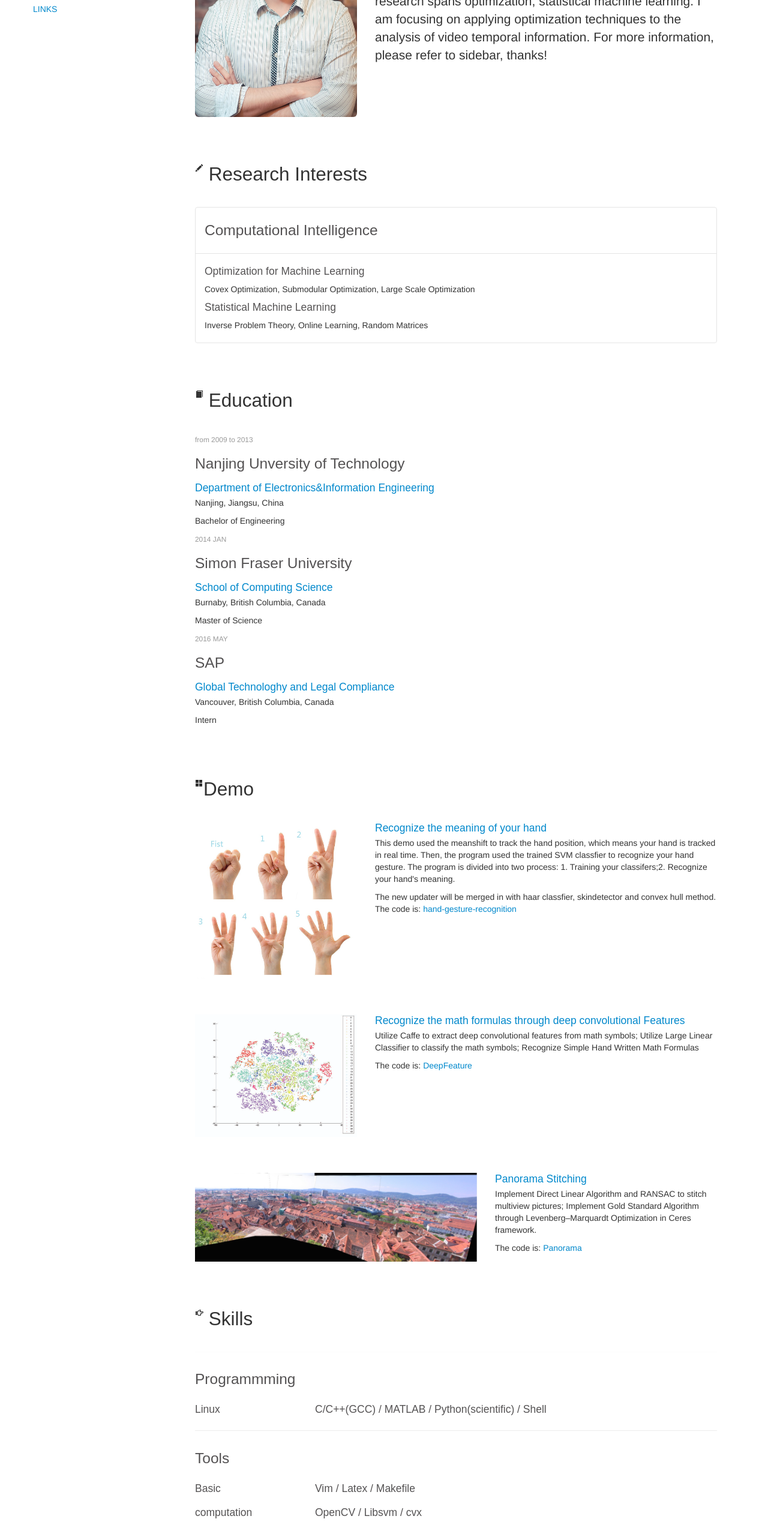
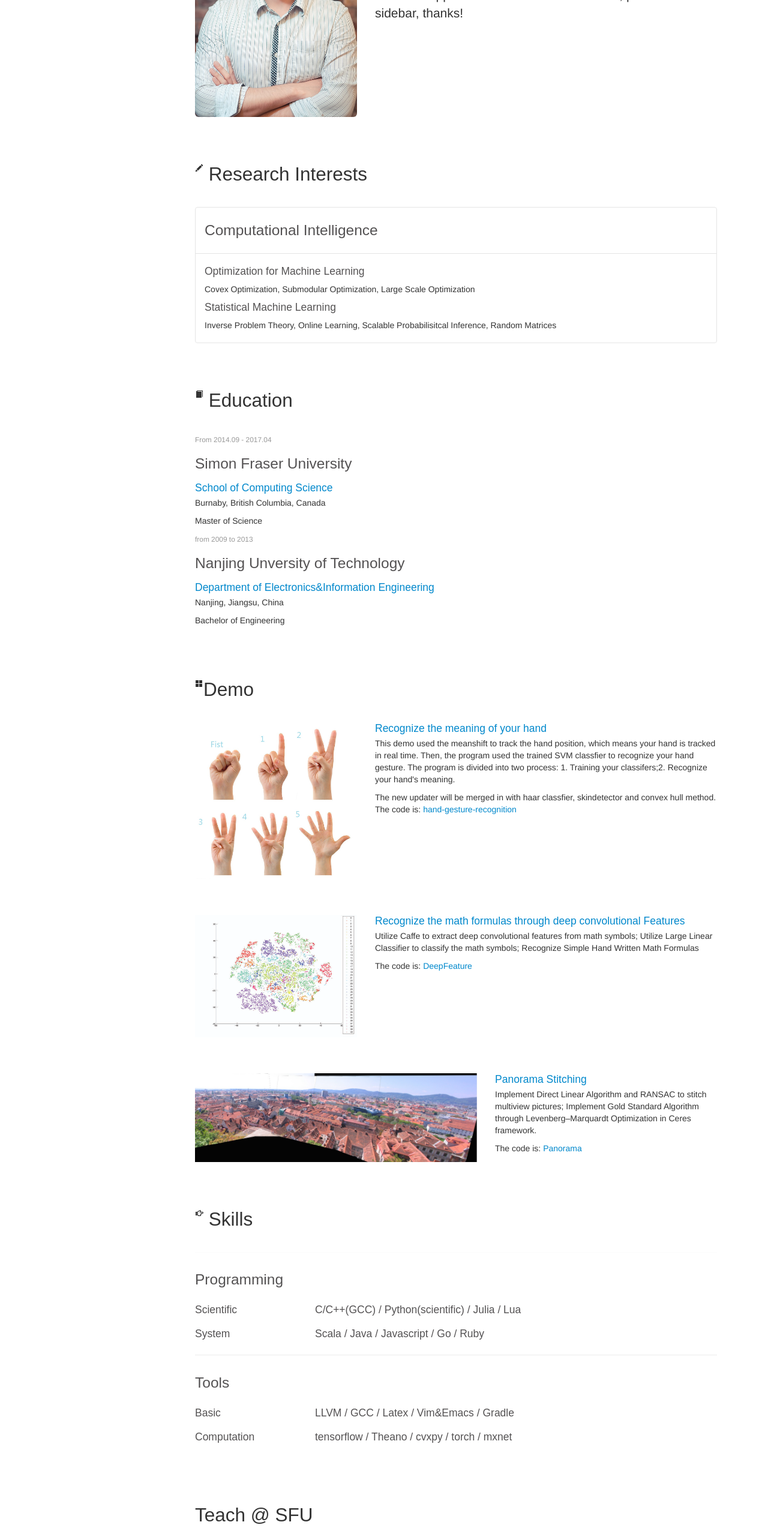
Before and after one commit to reking/reking.github.com, a plain HTML site: page index.html in a window 1280 px wide. Shown: the part 240-2797 px from the top of the page at 60% size. Drawn offline with nearby package versions, Linux system fonts and the light colour scheme; some packages are replaced by stand-ins of ours; a script that the page names is missing; a web font is replaced by a local one.

Commit message:
refresh 2017

```diff
--- a/index.html
+++ b/index.html
@@ -83,8 +83,7 @@
           <li><a href="#demo" class="scroller">Demo</a></li>
           <li><a href="#skills" class="scroller">Skills</a></li>
           <li><a href="#contact" class="scroller">Contact</a></li>
-          <li><a href="#links" class="scroller">Links</a></li>
-          <li><a href="#interests" class="scroller">Misc</a></li>
+          <li><a href="#teach" class="scroller">Teaching</a></li>
 				</ul>
 			</div><!--/.nav-collapse -->
 		</div>
@@ -100,12 +99,10 @@
               <li><a href="#about-me" class="scroller">About me</a></li>
               <li><a href="#research" class="scroller">Research</a></li>
               <li><a href="#education" class="scroller">Education</a></li>
-              <li><a href="#interests" class="scroller">Interests</a></li>
+              <li><a href="#teach" class="scroller">Teaching</a></li>
               <li><a href="#demo" class="scroller">Demo</a></li>
-
               <li><a href="#skills" class="scroller">Skills</a></li>
               <li><a href="#contact" class="scroller">Contact</a></li>
-              <li><a href="#links" class="scroller">Links</a></li>
             </ul>
           </div><!--/sidebar-nav -->
           <span class="clear"></span>
@@ -122,9 +119,9 @@
               </div>
               <div class="span6">
              	<h1><font face="ubuntu">RUI WANG</font><h1></br>
-              <h3>I am a Master Student at Simon Fraser University, Computing Science.</h3>
-              <p class="lead">I am doing research under supervision of <a href='http://www.sfu.ca/~jiel/' target="_blank">Prof. Jie Liang</a>. My research spans optimization, statistical machine learning. I am focusing on applying optimization techniques
-              to the analysis of video temporal information. For more information, please refer to sidebar, thanks!</p>
+              <h3>Master of Science</h3>
+              <p class="lead"> My research spans optimization, statistical machine learning. I am interested at applying ML techniques to large-scale
+              industrial applications. For more information, please refer to sidebar, thanks!</p>
               </div>
           </div>
         </div>
@@ -146,7 +143,7 @@
                     <h4>Optimization for Machine Learning</h4>
                     <p> Covex Optimization, Submodular Optimization, Large Scale Optimization </p>
                     <h4>Statistical Machine Learning</h4>
-                    <p>Inverse Problem Theory, Online Learning, Random Matrices</p>
+                    <p>Inverse Problem Theory, Online Learning, Scalable Probabilisitcal Inference, Random Matrices</p>
                    </div>
                   </div>
                 </div>
@@ -159,30 +156,21 @@
               <h2 class="section-title"><i class="icon-book"></i> Education<a href="#phone-navbar" class="top visible-phone"></a></h2>
               <div class="row">
               <div class="span6">
+
+                <p><small class="muted">From 2014.09 - 2017.04</small></p>
+                <h3>Simon Fraser University</h3>
+                <h4 class="media-heading primary-color">School of Computing Science</h4>
+                <p>Burnaby, British Columbia, Canada</p>
+                <p>Master of Science</p>
+              </div>
+
+              <div class="span6">
                 <p><small class="muted">from 2009 to 2013</small></p>
                 <h3>Nanjing Unversity of Technology</h3>
                 <h4 class="media-heading primary-color">Department of Electronics&Information Engineering</h4>
                 <p>Nanjing, Jiangsu, China</p>
                 <p>Bachelor of Engineering</p>
               </div>
-              <div class="span6">
-                <p><small class="muted">2014 JAN</small></p>
-                <h3>Simon Fraser University</h3>
-                <h4 class="media-heading primary-color">School of Computing Science</h4>
-                <p>Burnaby, British Columbia, Canada</p>
-                <p>Master of Science</p>
-
-              </div>
-
-              <div class="span6">
-                <p><small class="muted">2016 MAY</small></p>
-                <h3>SAP</h3>
-                <h4 class="media-heading primary-color"> Global Technologhy and Legal Compliance</h4>
-                <p>Vancouver, British Columbia, Canada</p>
-                <p>Intern</p>
-
-              </div>
-
          </div>
 
          </div>
@@ -224,9 +212,6 @@
 
             </div>
 
-
-
-
             <div class="row" style="height:60px"></div>
             <div class="row">
 
@@ -249,36 +234,80 @@
          <div class="section" id="skills">
               <h2 class="section-title"><i class="icon-hand-right"></i> Skills<a href="#phone-navbar" class="top visible-phone"></a></h2>
               <div class="row">
+              <div class="infoline span9">
 
-              <div class="infoline span9">
               <div class="row">
-              <div class="span9 muted" ><h3>Programmming</h3></div>
-              <div class="span2 muted"><h4>Linux</h4></div>
+              <div class="span9 muted" ><h3>Programming</h3></div>
+              <div class="span2 muted"><h4>Scientific</h4></div>
               <div class="span7">
-                <h4>C/C++(GCC) / MATLAB / Python(scientific) / Shell </h4>
+                  <h4>C/C++(GCC) /  Python(scientific) / Julia / Lua </h4>
+              </div>
+              </div>
+
+              <div class="row">
+              <div class="span2 muted"><h4>System</h4></div>
+              <div class="span7">
+                <h4>Scala / Java  / Javascript / Go / Ruby</h4>
+              </div>
+              </div>
+
+              </div>
+
+              <span class="clear"></span>
+
+              <div class="infoline span9 last">
+
+              <div class="row">
+              <div class="span9 muted" ><h3>Tools</h3></div>
+              <div class="span2 muted" ><h4>Basic</h4></div>
+              <div class="span7">
+                <h4>LLVM / GCC / Latex / Vim&Emacs / Gradle</h4>
+              </div>
+              </div>
+
+              <span class="clear"></span>
+              <div class="row">
+              <div class="span2 muted"><h4>Computation</h4></div>
+              <div class="span7">
+                <h4>tensorflow / Theano / cvxpy / torch / mxnet</h4>
+              </div>
+              </div>
+
+              </div>
+              <span class="clear"></span>
+
+              </div>
+
+        <div class="section" id="teach">
+              <h2 class="section-title">Teach @ SFU<a  class="top visible-phone"></a></h2>
+              <div class="row">
+              <div class="span2 muted"><h4>CMPT 250: Computer Architecture</h4></div>
+              <div class="span7">
+                  <h4>Introduction on Computer architecture of memories and cpu pipelines, programmed in VHDL</h4>
               </div>
              </div>
-
-             </div>
-              <span class="clear"></span>
-              <div class="infoline span9 last">
               <div class="row">
-              <div class="span9 muted" ><h3>Tools</h3></div>
-
-              <div class="span2 muted" ><h4>Basic</h4></div>
+              <div class="span2 muted"><h4>CMPT 295: Computer System</h4></div>
               <div class="span7">
-                <h4>Vim / Latex / Makefile</h4>
+                <h4>Introduce Computer Systems on Assembly Language level(x86-64), programmed in x86-64, debugged in gdb</h4>
               </div>
               </div>
+            <span class="clear"></span>
               <div class="row">
-              <div class="span2 muted"><h4>computation</h4></div>
+                  <div class="span2 muted"><h4>CMPT 276: Software Engineering</h4></div>
               <div class="span7">
-                <h4>OpenCV / Libsvm / cvx</h4>
+                <h4>Introduce Software Design Methods, programmed in Ruby on Rails with Javascript, CSS, html</h4>
               </div>
               </div>
-            </div>
             <span class="clear"></span>
-            </div>
+              <div class="row">
+              <div class="span2 muted"><h4>CMPT 300: Operating System</h4></div>
+              <div class="span7">
+                <h4>Introduce Operating System through linux programming</h4>
+              </div>
+              </div>
+            <span class="clear"></span>
+        </div>
 
          <div class="section" id="contact">
               <h2 class="section-title"><i class="icon-envelope"></i> Contact<a href="#phone-navbar" class="top visible-phone"></a></h2>
@@ -322,6 +351,15 @@
                 </div>
               </div>
             <span class="clear"></span>
+             <div class="infoline span9">
+                <div class="row">
+                    <div class="span2 muted"><h4>Industry Webpage</h4></div>
+                 <div class="span7">
+                     <h4 ><a href="http://rekingbc.github.io">rekingbc@github</a></h4>
+                </div>
+                </div>
+              </div>
+            <span class="clear"></span>
             <div class="infoline span9 last">
              <div class="row">
               <div class="span2 muted"><h4>MOOC</h4></div>
```
